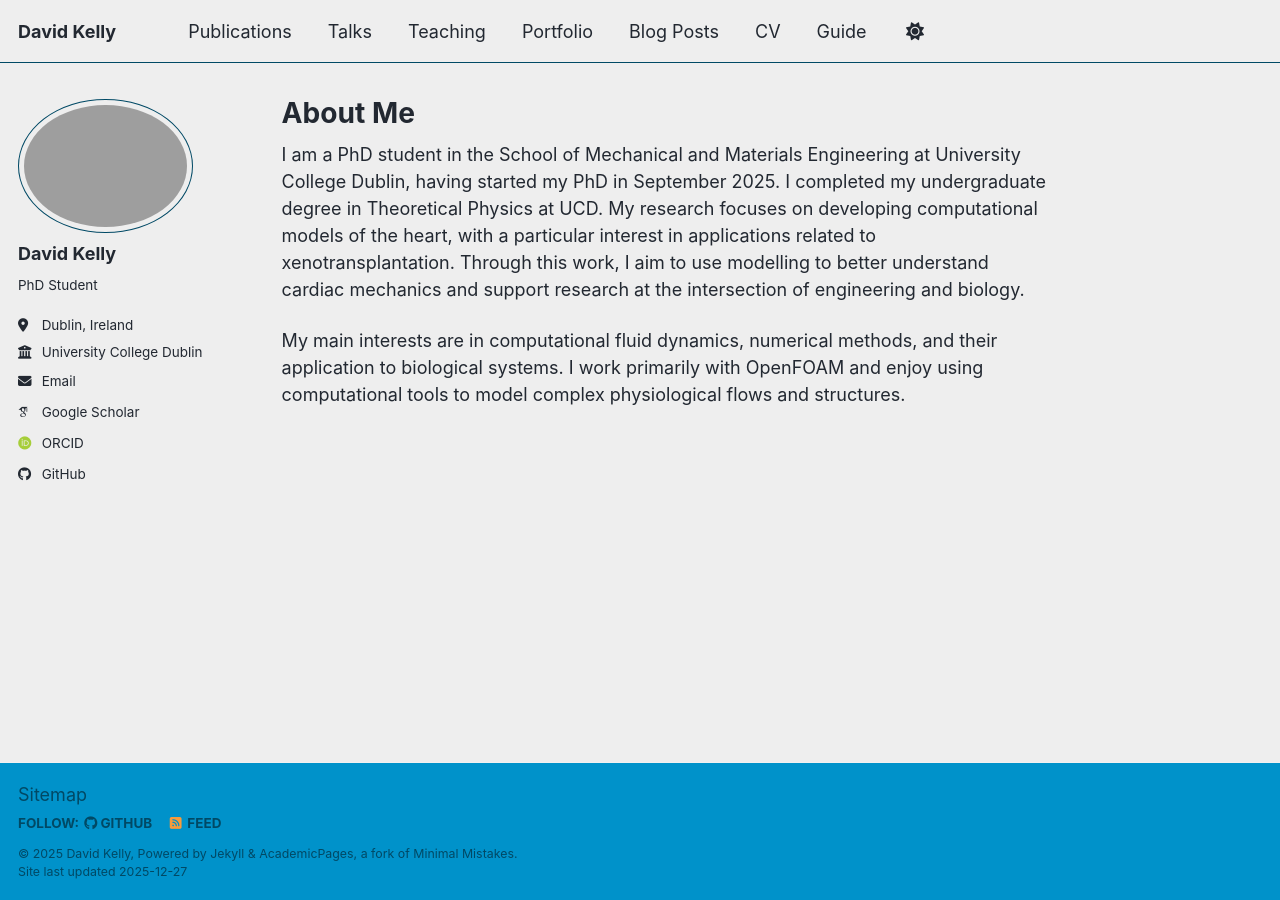
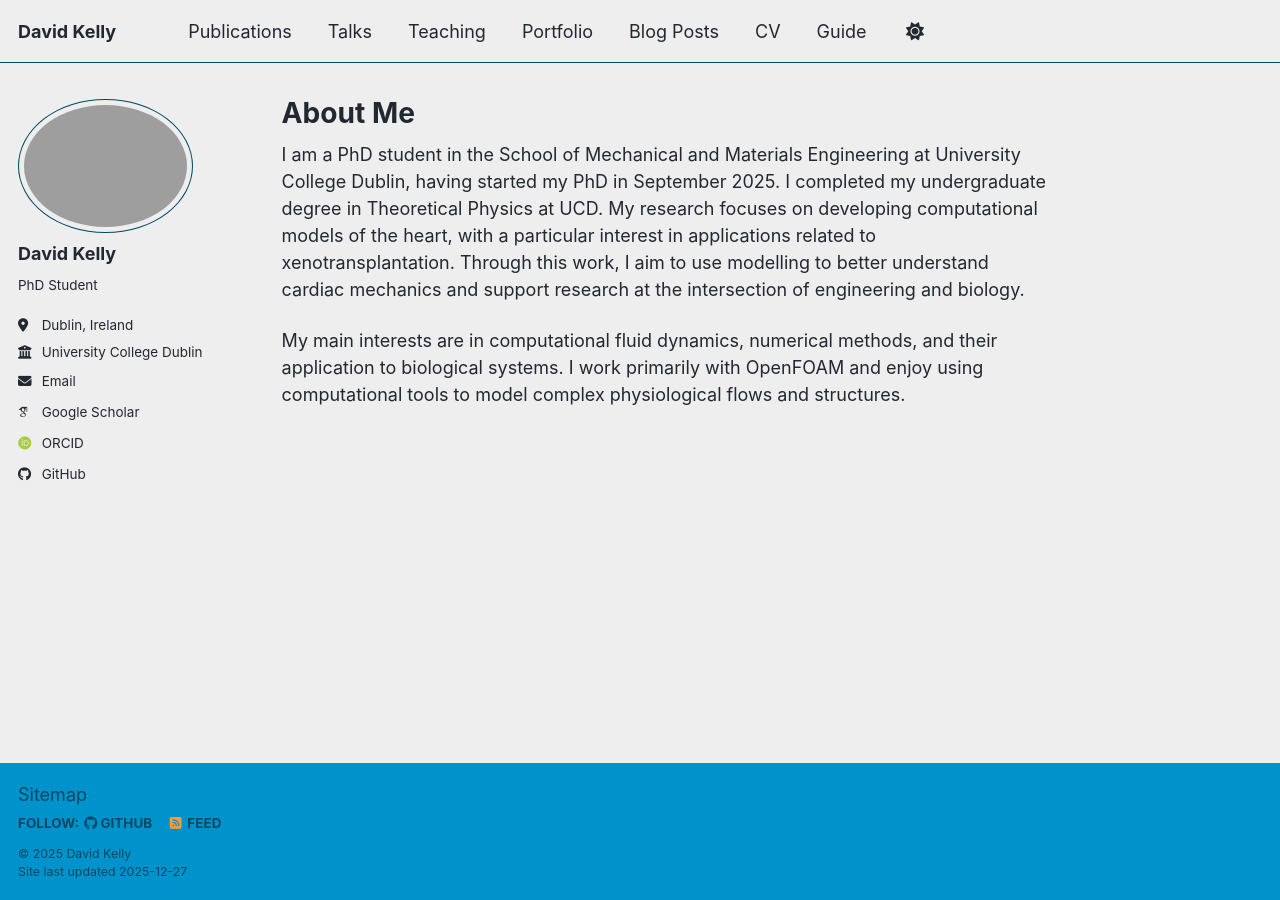
Before and after one commit to davidbkelly/davidbkelly.github.io, a Jekyll site: the page built from _pages/about.md, in a window 1280 px wide. Built offline with Jekyll 4.4.1, drawn with Linux system fonts in a browser that asks for light colours; some web fonts are replaced; a script bundle is joined from its source files by our own code; library files that are not in the unit come from our copies.

Commit message:
Simplify footer copyright information
Removed powered by links from footer and simplified copyright text.

```diff
--- a/_includes/footer.html
+++ b/_includes/footer.html
@@ -20,6 +20,6 @@
 {% endif %}
 
 <div class="page__footer-copyright">
-  &copy; {{ site.time | date: '%Y' }} {{ site.name | default: site.title }}, {{ site.data.ui-text[site.locale].powered_by | default: "Powered by" }} <a href="https://jekyllrb.com" rel="nofollow">Jekyll</a> &amp; <a href="https://github.com/academicpages/academicpages.github.io">AcademicPages</a>, a fork of <a href="https://mademistakes.com/work/minimal-mistakes-jekyll-theme/" rel="nofollow">Minimal Mistakes</a>.<br />
+  &copy; {{ site.time | date: '%Y' }} {{ site.name | default: site.title }} <br>
   Site last updated {{ "now" | date: '%Y-%m-%d' }}
 </div>
```
